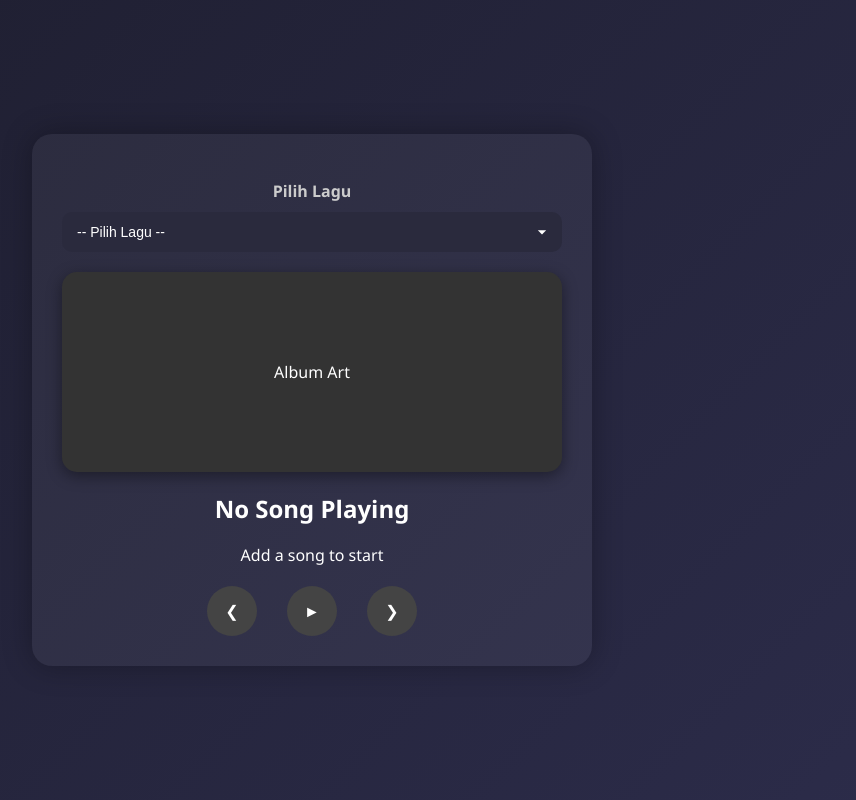
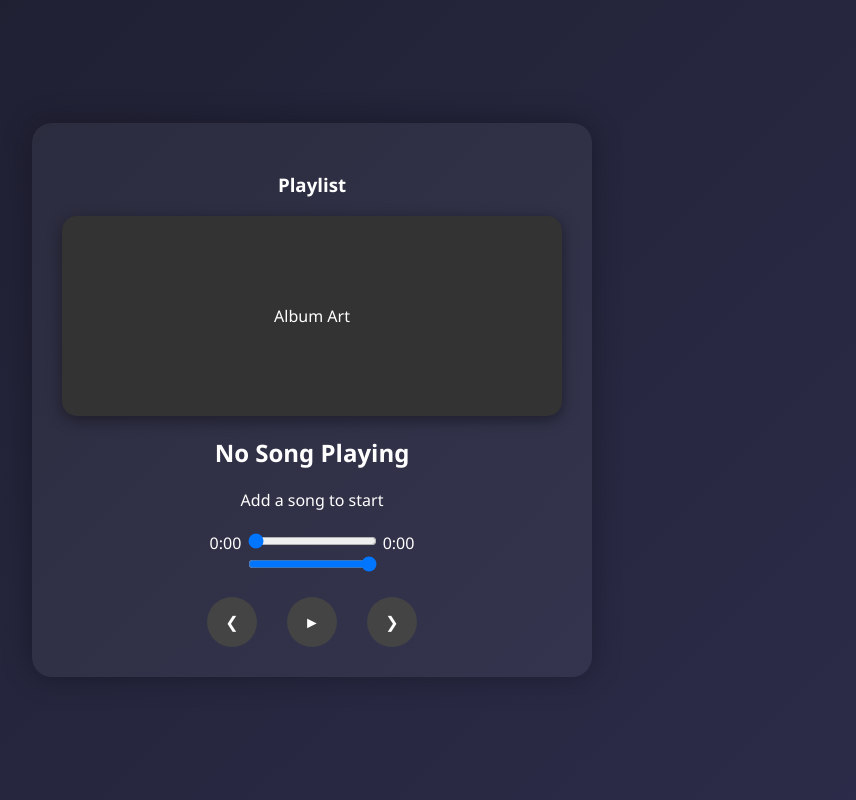
Before and after one commit to DaffTzy5912/ucmp, a plain HTML site: page index.html in a window 1280 px wide. Shown: the whole page, without its empty margins (328-1184 px from the left). Drawn offline with Linux system fonts and the light colour scheme.

Commit message:
Update index.html

```diff
--- a/index.html
+++ b/index.html
@@ -3,17 +3,16 @@
 <head>
     <meta charset="UTF-8" />
     <meta name="viewport" content="width=device-width, initial-scale=1.0"/>
-    <title>Music Player</title>
+    <title>Modern Music Player</title>
     <link rel="stylesheet" href="style.css" />
 </head>
 <body>
     <div class="music-player">
-        <!-- Playlist di atas -->
-        <div class="playlist-section">
-            <h3>Pilih Lagu</h3>
-            <select id="playlist" onchange="changeSong(this.value)" class="modern-select">
-                <option value="">-- Pilih Lagu --</option>
-            </select>
+
+        <!-- Playlist -->
+        <div class="playlist-list">
+            <h3>Playlist</h3>
+            <ul id="playlistList"></ul>
         </div>
 
         <!-- Album Art -->
@@ -30,12 +29,23 @@
         <!-- Audio Player -->
         <audio id="audioPlayer"></audio>
 
+        <!-- Progress Bar -->
+        <div class="progress-container">
+            <span id="currentTime">0:00</span>
+            <input type="range" id="progressBar" value="0" max="100" class="progress-bar">
+            <span id="duration">0:00</span>
+        </div>
+
+        <!-- Volume Control -->
+        <input type="range" id="volumeControl" min="0" max="1" step="0.01" value="1" class="volume-control">
+
         <!-- Tombol Kontrol -->
         <div class="controls">
             <div class="control-button" onclick="prevSong()">&#10094;</div>
             <div class="control-button" onclick="togglePlay()" id="playPauseBtn">&#9658;</div>
             <div class="control-button" onclick="nextSong()">&#10095;</div>
         </div>
+
     </div>
 
     <script src="app.js"></script>
```
